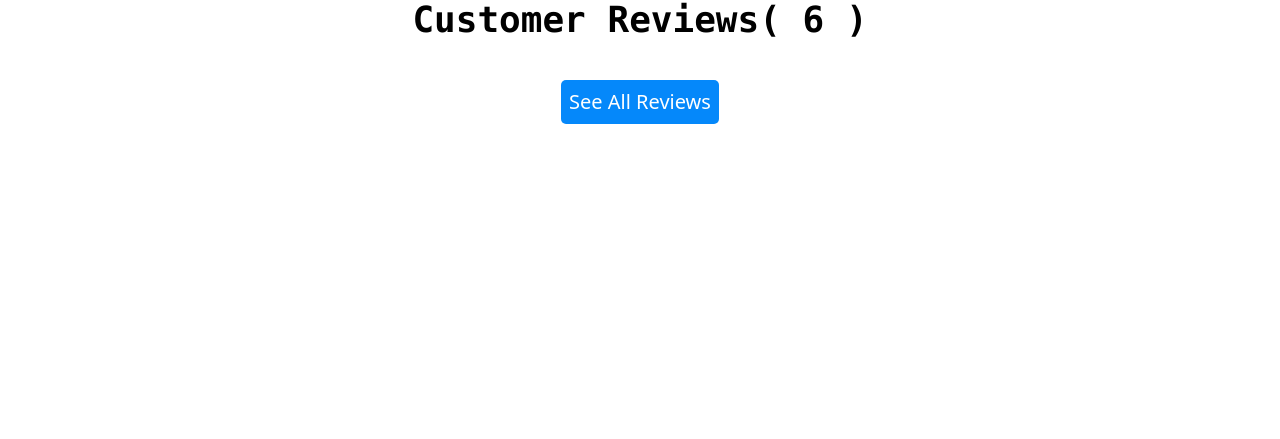
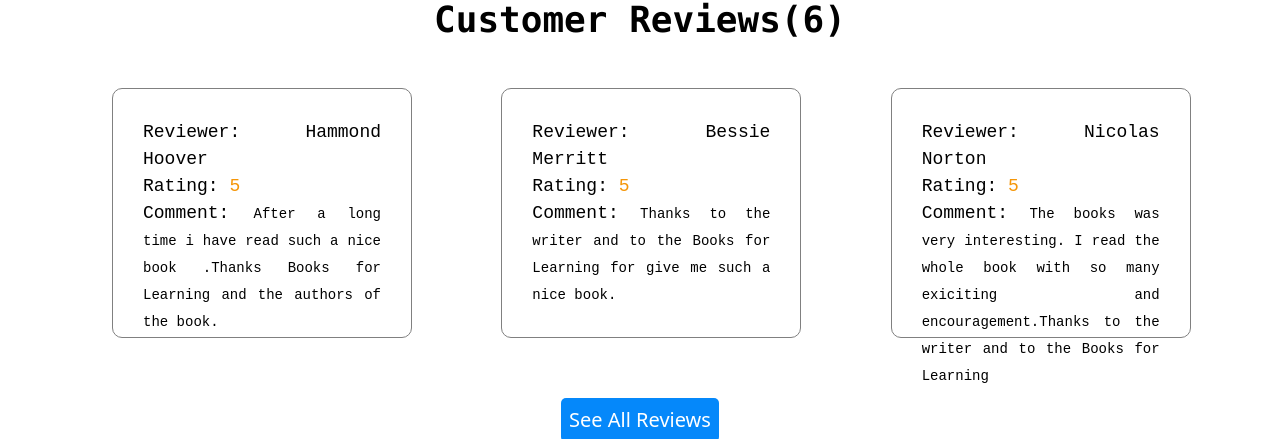
Before and after one commit to md-atiqurrahman/product-analysis-website, a React (Create React App) app: page / in a window 1280 px wide. Shown: the part 662-1101 px from the top of the page. Before the commit the page ends 800 px from the top, so only its background shows below. Built offline with nearby package versions, Linux system fonts and the light colour scheme.

Commit message:
add review card

```diff
--- a/package.json
+++ b/package.json
@@ -10,6 +10,7 @@
     "react-dom": "^18.0.0",
     "react-router-dom": "^6.3.0",
     "react-scripts": "5.0.0",
+    "recharts": "^2.1.9",
     "web-vitals": "^2.1.4"
   },
   "scripts": {
--- a/public/ReviewData.json
+++ b/public/ReviewData.json
@@ -7,31 +7,31 @@
     },
     {
       "id": "624c47dac146cfb266f5d626",
-      "rating": 4,
+      "rating": 4.00,
       "name": "Josefa Underwood",
       "description": "Thanks to the writer for write such a nice book."
     },
     {
       "id": "624c47daf1b2f9c23a0f073a",
-      "rating": 5,
+      "rating": 5.00,
       "name": "Hammond Hoover",
       "description": "After a long time i have read such a nice book .Thanks Books for Learning and the authors of the book."
     },
     {
       "id": "624c47da691d4d4499d25370",
-      "rating": 3.5,
+      "rating": 5.00,
       "name": "Bessie Merritt",
       "description": "Thanks to the writer and to the Books for Learning for give me such a nice book."
     },
     {
       "id": "624c47da4aa8a33f2ae3b158",
-      "rating": 4,
+      "rating": 4.00,
       "name": "Mari Norton",
       "description": "The books was very interesting. I need others books like this.Thanks to the writer and to the Books for Learning"
     },
     {
       "id": "624c47da4bb8a33f2ae3b158",
-      "rating": 5,
+      "rating": 5.00,
       "name": "Nicolas Norton",
       "description": "The books was very interesting. I read the whole book with so many exiciting and encouragement.Thanks to the writer and to the Books for Learning"
     }
--- /dev/null
+++ b/src/Hooks/useReviews.js
@@ -0,0 +1,14 @@
+import { useEffect, useState } from "react";
+
+const useReviews = () => {
+    const [reviews, setReviews] = useState([]);
+
+    useEffect(() => {
+        fetch('ReviewData.json')
+            .then(res => res.json())
+            .then(data => setReviews(data))
+    }, [])
+    return [reviews, setReviews]
+}
+
+export default useReviews;
--- a/src/components/CustomerReviews/CustomerReviews.js
+++ b/src/components/CustomerReviews/CustomerReviews.js
@@ -1,19 +1,27 @@
-import React, { useEffect, useState } from 'react';
+import { useNavigate } from 'react-router-dom';
+import useReviews from '../../Hooks/useReviews';
+import ReviewCard from '../ReviewCard/ReviewCard';
 import './CustomerReviews.css';
 
 const CustomerReviews = () => {
-    const [reviews, setReviews] = useState([]);
+    const [reviews, setReviews] = useReviews();
 
-    useEffect(() =>{
-        fetch('ReviewData.json')
-        .then(res => res.json())
-        .then(data => setReviews(data))
-    },[])
+    let navigate = useNavigate();
 
+    const topRater = reviews.filter(review => review.rating === 5);
     return (
         <div>
-            <h1 className='text-4xl text-black font-mono font-bold mt-16'>Customer Reviews( {reviews.length} )</h1>
-            <button className='All-review-btn text-xl'>See All Reviews</button>
+            <h1 className='text-4xl text-black font-mono font-bold mt-16'>Customer Reviews({reviews.length})</h1>
+            <div className='grid grid-cols-3 mt-12 ml-28'>
+                {
+                    topRater.map(review => <ReviewCard
+                        key={review.id}
+                        review={review}
+                    >
+                    </ReviewCard>)
+                }
+            </div>
+            <button onClick={() => navigate('/reviews')} className='All-review-btn text-xl'>See All Reviews</button>
         </div>
     );
 };
--- /dev/null
+++ b/src/components/ReviewCard/ReviewCard.css
@@ -0,0 +1,21 @@
+.reviewer-container{
+    width: 300px;
+    height: 250px;
+    border: 1px solid gray;
+    padding: 30px;
+    text-align: justify;
+    margin-bottom: 20px;
+    border-radius: 10px;
+}
+.rating{
+    color: rgb(245, 150, 8);
+}
+.reviewer-container p{
+     color: black;
+     font-family: monospace;
+     font-size: 18px;
+}
+.reviewer-container p .desrciption{
+    color: black;
+    font-size: 14px;
+}
--- /dev/null
+++ b/src/components/ReviewCard/ReviewCard.js
@@ -0,0 +1,14 @@
+import React from 'react';
+import './ReviewCard.css';
+
+const ReviewCard = ({ review }) => {
+    return (
+        <div className='reviewer-container'>
+            <p className='reviewer'>Reviewer: {review.name}</p>
+            <p>Rating: <span className='rating'>{review.rating}</span></p>
+            <p>Comment: <span className='desrciption'>{review.description}</span></p>
+        </div>
+    )
+};
+
+export default ReviewCard;
--- a/src/components/Reviews/Reviews.js
+++ b/src/components/Reviews/Reviews.js
@@ -1,9 +1,18 @@
 import React from 'react';
+import useReviews from '../../Hooks/useReviews';
+import ReviewCard from '../ReviewCard/ReviewCard';
 
 const Reviews = () => {
+    const [reviews, setReviews] = useReviews();
+
     return (
-        <div>
-            <h2>this is  Reviews</h2>
+        <div className='grid grid-cols-3 ml-28'>
+          {
+              reviews.map(review => <ReviewCard
+                key={review.id}
+                review={review}
+              ></ReviewCard>)
+          }
         </div>
     );
 };
```
Also changed, not shown: 1 other file (tests, documents, lock files or other folders).
